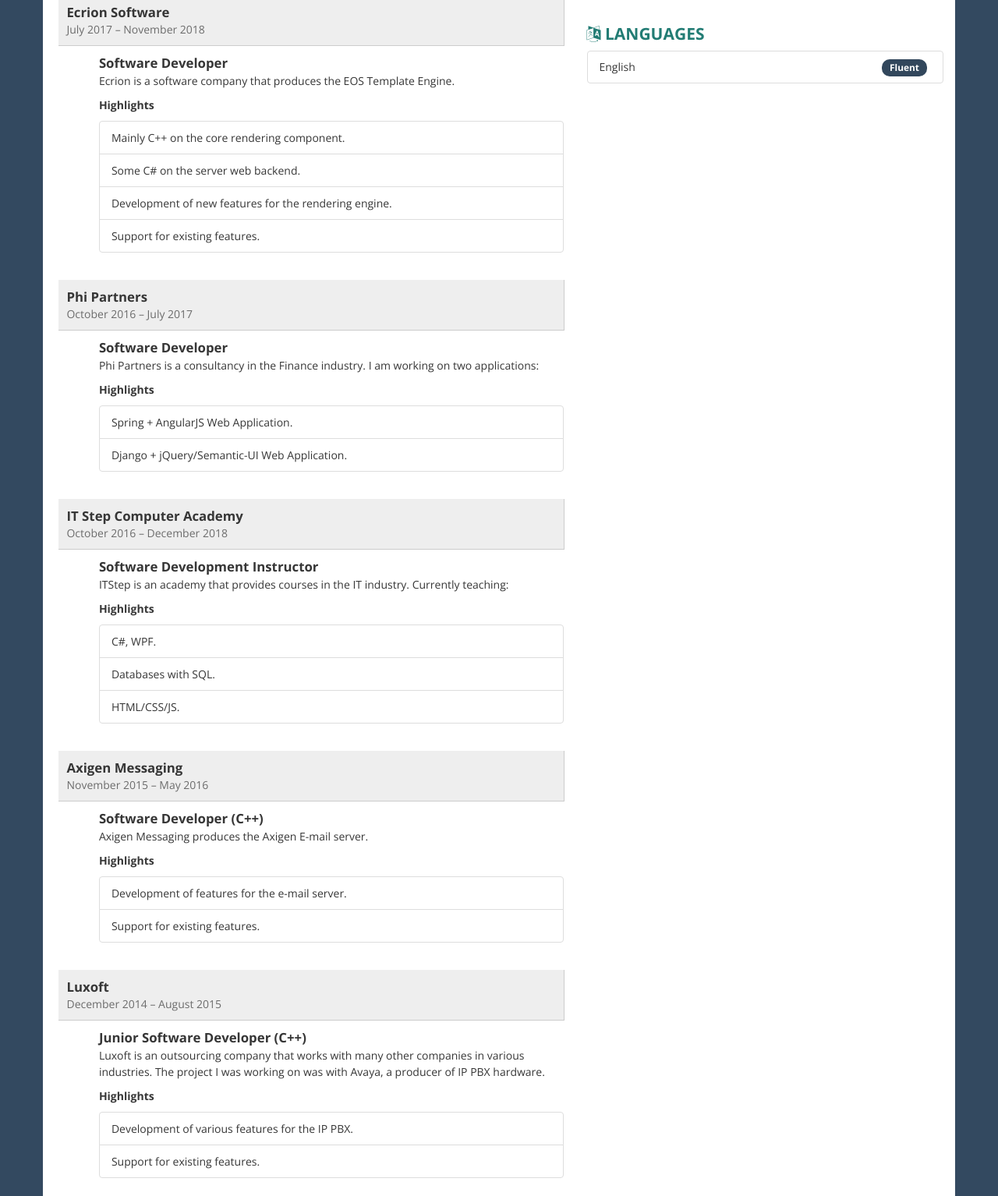
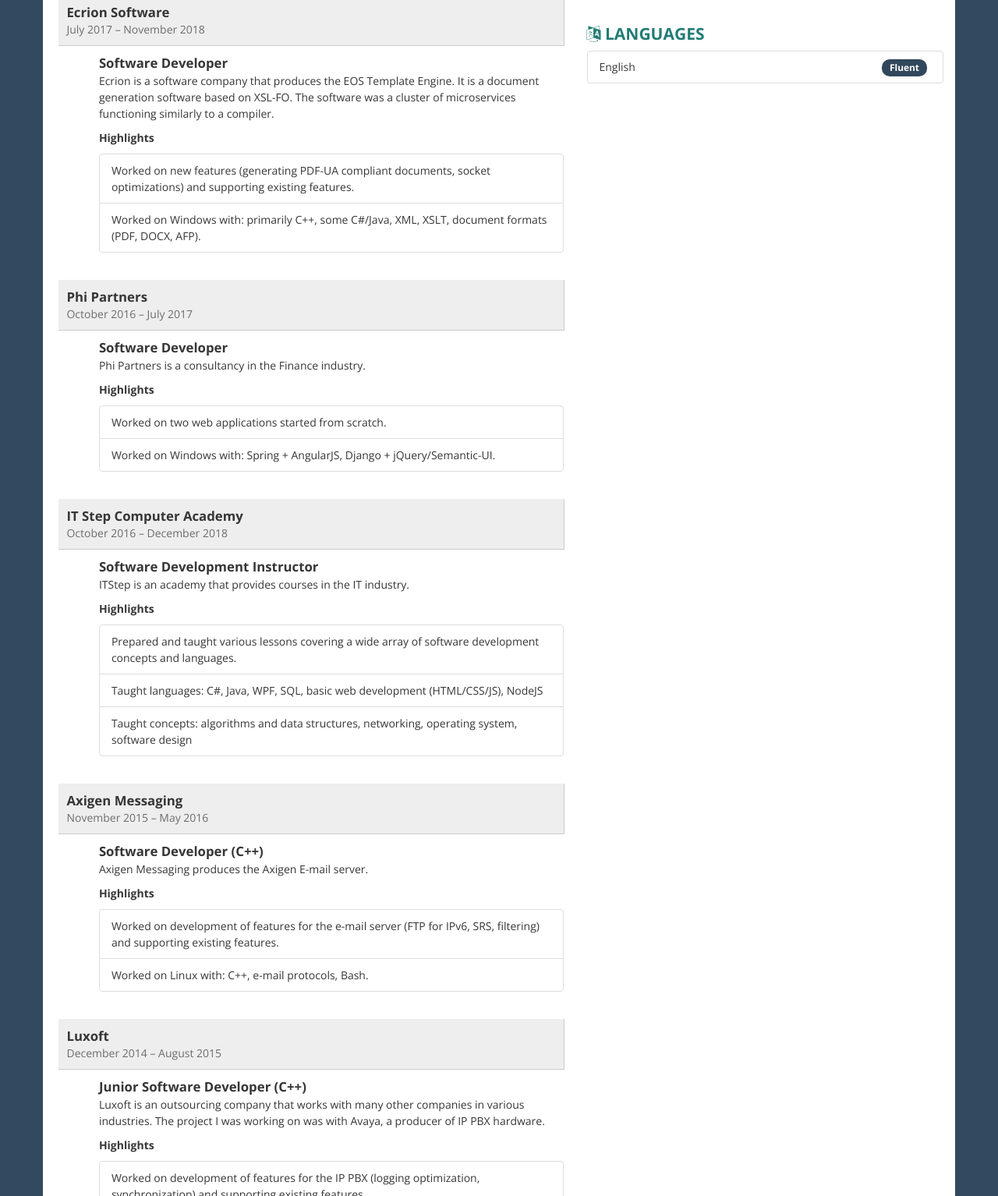
Before and after one commit to dragos-foianu/web, a plain HTML site: page cv/index.html in a window 1280 px wide. Shown: the part 721-2255 px from the top of the page at 78% size. Drawn offline with nearby package versions, Linux system fonts and the light colour scheme.

Commit message:
updated March 2019

```diff
--- a/cv/index.html
+++ b/cv/index.html
@@ -427,13 +427,11 @@ a[href]:after {
                   <div class="col-xs-offset-1 col-xs-11">
                     <div class="profession">Software Developer</div>
                     <div class="description">
-                      Ecrion is a software company that produces the EOS Template Engine.
+                      Ecrion is a software company that produces the EOS Template Engine. It is a document generation software based on XSL-FO. The software was a cluster of microservices functioning similarly to a compiler.
                       <div class="highlights">Highlights</div>
                       <ul class="list-group">
-                        <li class="list-group-item">Mainly C++ on the core rendering component.</li>
-                        <li class="list-group-item">Some C# on the server web backend.</li>
-                        <li class="list-group-item">Development of new features for the rendering engine.</li>
-                        <li class="list-group-item">Support for existing features.</li>
+                        <li class="list-group-item">Worked on new features (generating PDF-UA compliant documents, socket optimizations) and supporting existing features.</li>
+                        <li class="list-group-item">Worked on Windows with: primarily C++, some C#/Java, XML, XSLT, document formats (PDF, DOCX, AFP).</li>
                       </ul>
                     </div>
                   </div>
@@ -450,11 +448,11 @@ a[href]:after {
                   <div class="col-xs-offset-1 col-xs-11">
                     <div class="profession">Software Developer</div>
                     <div class="description">
-                      Phi Partners is a consultancy in the Finance industry. I am working on two applications:
+                      Phi Partners is a consultancy in the Finance industry.
                       <div class="highlights">Highlights</div>
                       <ul class="list-group">
-                        <li class="list-group-item">Spring + AngularJS Web Application.</li>
-                        <li class="list-group-item">Django + jQuery/Semantic-UI Web Application.</li>
+                        <li class="list-group-item">Worked on two web applications started from scratch.</li>
+                        <li class="list-group-item">Worked on Windows with: Spring + AngularJS, Django + jQuery/Semantic-UI.</li>
                       </ul>
                     </div>
                   </div>
@@ -471,12 +469,12 @@ a[href]:after {
                   <div class="col-xs-offset-1 col-xs-11">
                     <div class="profession">Software Development Instructor</div>
                     <div class="description">
-                      ITStep is an academy that provides courses in the IT industry. Currently teaching:
+                      ITStep is an academy that provides courses in the IT industry.
                       <div class="highlights">Highlights</div>
                       <ul class="list-group">
-                        <li class="list-group-item">C#, WPF.</li>
-                        <li class="list-group-item">Databases with SQL.</li>
-                        <li class="list-group-item">HTML/CSS/JS.</li>
+                        <li class="list-group-item">Prepared and taught various lessons covering a wide array of software development concepts and languages.</li>
+                        <li class="list-group-item">Taught languages: C#, Java, WPF, SQL, basic web development (HTML/CSS/JS), NodeJS</li>
+                        <li class="list-group-item">Taught concepts: algorithms and data structures, networking, operating system, software design</li>
                       </ul>
                     </div>
                   </div>
@@ -496,8 +494,8 @@ a[href]:after {
                       Axigen Messaging produces the Axigen E-mail server.
                       <div class="highlights">Highlights</div>
                       <ul class="list-group">
-                        <li class="list-group-item">Development of features for the e-mail server.</li>
-                        <li class="list-group-item">Support for existing features.</li>
+                        <li class="list-group-item">Worked on development of features for the e-mail server (FTP for IPv6, SRS, filtering) and supporting existing features.</li>
+                        <li class="list-group-item">Worked on Linux with: C++, e-mail protocols, Bash.</li>
                       </ul>
                     </div>
                   </div>
@@ -517,8 +515,8 @@ a[href]:after {
                       Luxoft is an outsourcing company that works with many other companies in various industries. The project I was working on was with Avaya, a producer of IP PBX hardware.
                       <div class="highlights">Highlights</div>
                       <ul class="list-group">
-                        <li class="list-group-item">Development of various features for the IP PBX.</li>
-                        <li class="list-group-item">Support for existing features.</li>
+                        <li class="list-group-item">Worked on development of features for the IP PBX (logging optimization, synchronization) and supporting existing features.</li>
+                        <li class="list-group-item">Worked on Windows with: C++, VoIP concepts and SIP.</li>
                       </ul>
                     </div>
                   </div>
@@ -535,10 +533,11 @@ a[href]:after {
                   <div class="col-xs-offset-1 col-xs-11">
                     <div class="profession">Software Developer Intern (C++)</div>
                     <div class="description">
-                      Virtual Metrix implemented a microkernel called VMXL4. It was based on a version of OKL4 by Open Kernel Labs.
+                      Virtual Metrix implemented a microkernel called VMXL4, based on OKL4.
                       <div class="highlights">Highlights</div>
                       <ul class="list-group">
-                        <li class="list-group-item">Worked on getting an old IA32 implementation in line with the up-to-date ARM implementation.</li>
+                        <li class="list-group-item">Worked on porting newly added features of the ARM implementation to an outdated IA32 implementation.</li>
+						<li class="list-group-item">Worked on Linux with: C++, Assembly, LS, Python, Bash</li>
                       </ul>
                     </div>
                   </div>
```
